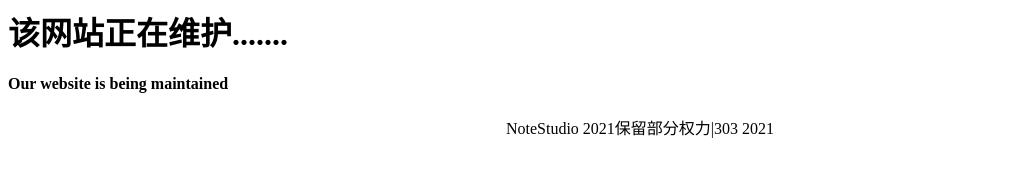
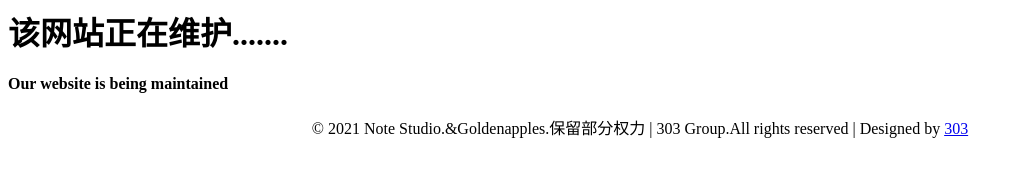
Before and after one commit to NTCloud/303, a plain HTML site: page index.html in a window 1280 px wide. Shown: the whole page, without its empty margins (0-1024 px from the left). Drawn offline with Linux system fonts and the light colour scheme.

Commit message:
Update index.html

```diff
--- a/index.html
+++ b/index.html
@@ -2,4 +2,4 @@
 <title>303</title>
 <h1>该网站正在维护.......</h1>
 <h4>Our website is being maintained</h4>
-<center>NoteStudio 2021保留部分权力|303 2021
+<center>© 2021 Note Studio.&Goldenapples.保留部分权力 | 303 Group.All rights reserved | Designed by <a href="https://303.goldenapples.top">303
```
